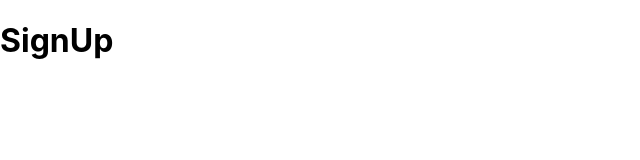
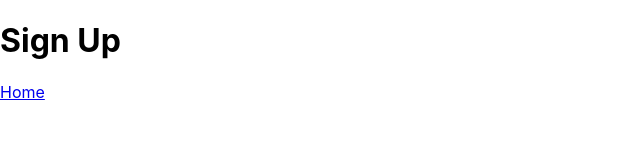
Before and after one commit to nguyenethan01/algoSR, a React (Create React App) app in the folder website/: page /signup in a window 1280 px wide. Shown: the top 160 px of the page, without its empty margins (0-640 px from the left). Built offline with nearby package versions, Linux system fonts and the light colour scheme.

Commit message:
Fixed routing to homepage

```diff
--- a/website/src/views/App/App.js
+++ b/website/src/views/App/App.js
@@ -2,22 +2,26 @@ import React from 'react';
 import './App.css';
 import Login from '../Login/Login';
 import SignUp from '../SignUp/SignUp';
+import Home from '../Home/Home';
 import {BrowserRouter as Router, Switch, Route} from 'react-router-dom';
 import { Link } from 'react-router-dom';
 
 function App() {
   return (
     <Router>
-      <Route path='/' exact component={Home} />
-      <Route path='/login' component={Login} />
-      <Route path='/signup' component={SignUp} />
+      <Switch>
+        <Route path='/' exact component={Landing} />
+        <Route path='/home' component={Home} />
+        <Route path='/login' component={Login} />
+        <Route path='/signup' component={SignUp} />
+      </Switch>
     </Router>
   );
 }
 
-const Home = () => (
+const Landing = () => (
   <div>
-    <h1>Home Page</h1>
+    <h1>Landing Page</h1>
     <Link to='/signup'>
       <p> Sign Up </p>
     </Link>
--- /dev/null
+++ b/website/src/views/Home/Home.js
@@ -0,0 +1,9 @@
+import React from 'react';
+
+function Home() {
+  return (
+    <h1>Home</h1>
+  );
+}
+
+export default Home;
--- a/website/src/views/Login/Login.js
+++ b/website/src/views/Login/Login.js
@@ -1,8 +1,14 @@
 import React from 'react';
+import { Link } from 'react-router-dom';
 
 function Login() {
   return (
-    <h1> Login </h1>
+    <div className="login">
+      <h1> Login </h1>
+      <Link to='/home'>
+        <p> Home </p>
+      </Link>
+    </div>
   );
 }
 
--- a/website/src/views/SignUp/SignUp.js
+++ b/website/src/views/SignUp/SignUp.js
@@ -1,8 +1,14 @@
 import React from 'react';
+import { Link } from 'react-router-dom';
 
 function SignUp() {
   return (
-    <h1> SignUp </h1>
+    <div className="signup">
+      <h1> Sign Up </h1>
+      <Link to='/home'>
+        <p> Home </p>
+      </Link>
+    </div>
   );
 }
 
```
Also changed, not shown: website/src/components/NavBar/NavBar.css (added), website/src/components/NavBar/NavBar.js (added), website/src/views/Home/Home.css (added), website/src/views/Login/Login.css (added), website/src/views/SignUp/SignUp.css (added).
